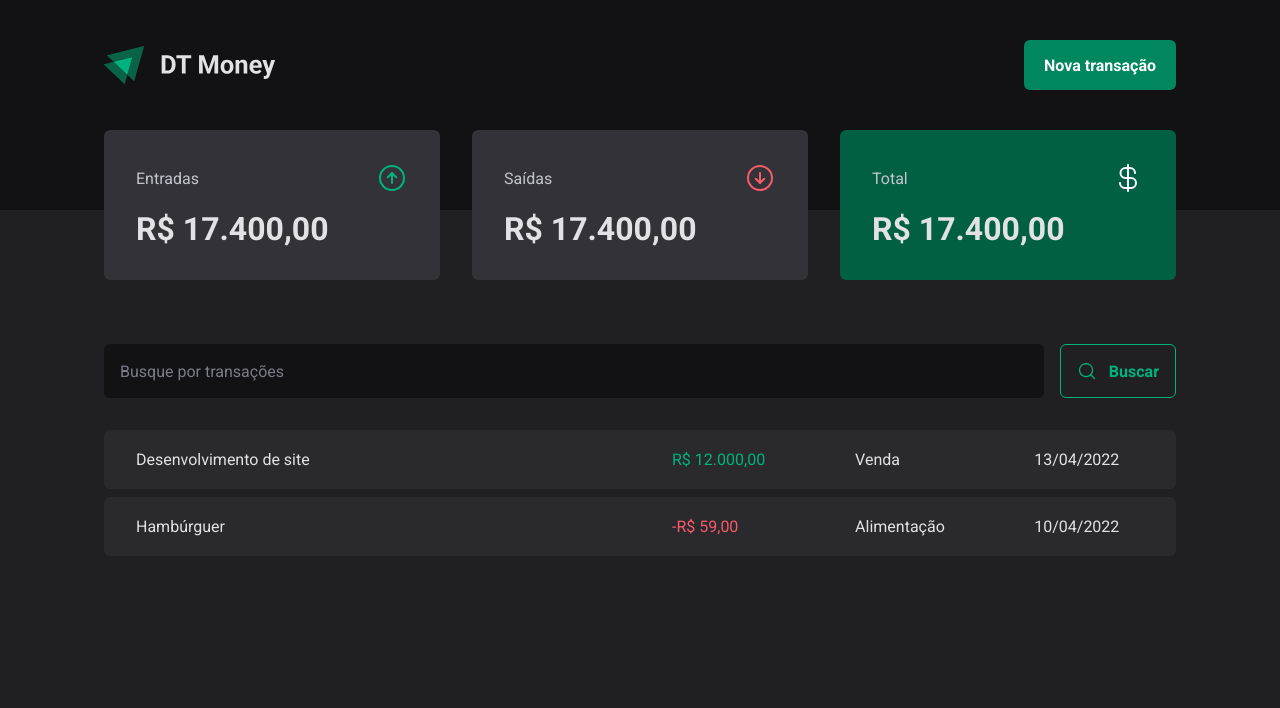
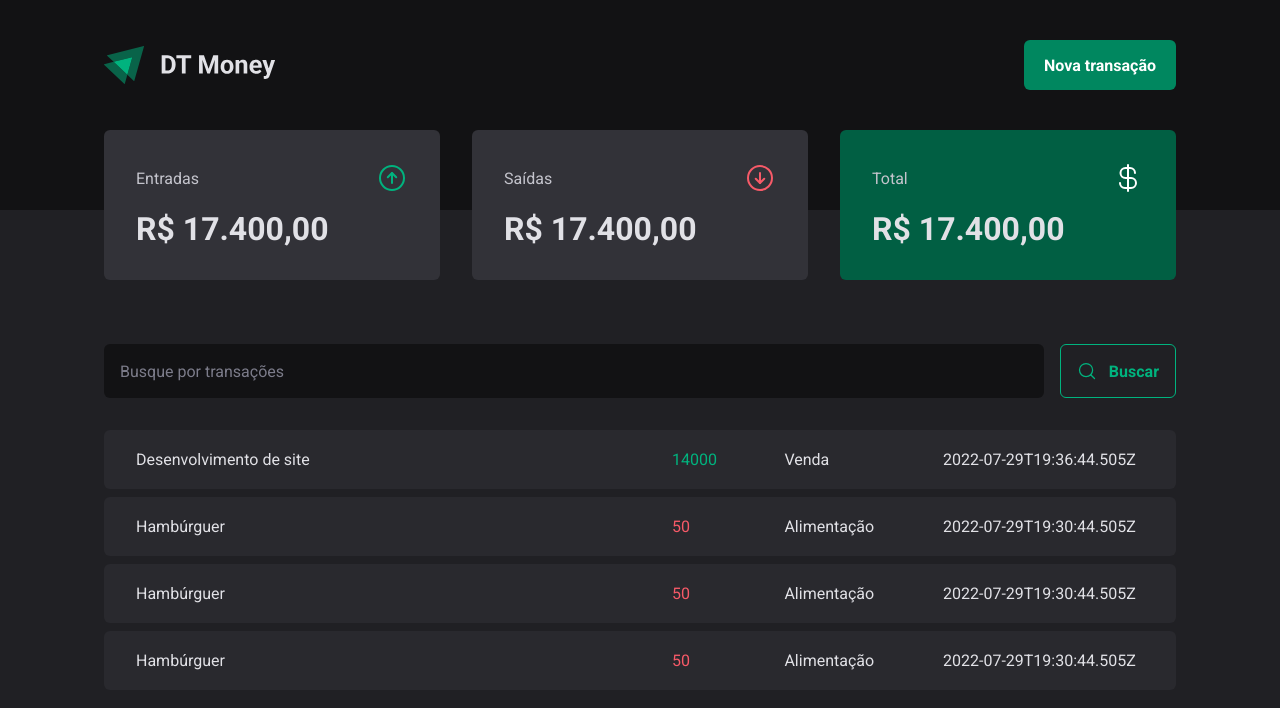
Before and after one commit to ALBENEDITO/RocketSeat_ReactJs_Projeto3, a React (Vite) app: page / in a window 1280 px wide. Shown: the top 708 px of the page. Built offline with nearby package versions, Linux system fonts and the light colour scheme; data requests are answered from the project's data file.

Commit message:
Realizando requisiçãoHT

```diff
--- a/server.json
+++ b/server.json
@@ -15,6 +15,22 @@
         "category": "Alimentação",
         "price": 50,
         "createdAt": "2022-07-29T19:30:44.505Z"
+      },
+      {
+        "id": 3,
+        "description": "Hambúrguer",
+        "type": "outcome",
+        "category": "Alimentação",
+        "price": 50,
+        "createdAt": "2022-07-29T19:30:44.505Z"
+      },
+      {
+        "id": 4,
+        "description": "Hambúrguer",
+        "type": "outcome",
+        "category": "Alimentação",
+        "price": 50,
+        "createdAt": "2022-07-29T19:30:44.505Z"
       }
     ]
   }
--- a/src/pages/Transactions/index.tsx
+++ b/src/pages/Transactions/index.tsx
@@ -1,22 +1,30 @@
-import { useEffect } from "react";
+import { useEffect, useState } from "react";
 import { Header } from "../../components/Header";
 import { Summary } from "../../components/Summary";
 import { SearchForm } from "./components/SearchForm";
 import { PriceHighlight, TransactionsContainer, TransactionsTable } from "./styles";
 
+interface Transaction {
+  id: number;
+  description: string;
+  type: 'income' | 'outcome';
+  price: number;
+  category: string;
+  createdAt: string;
+}
+
 export function Transactions() {
 
-  useEffect(() => {
+  const [transactions, setTransactions] = useState<Transaction[]>([]);
 
   async function loadTransactions() {
     const response = await fetch('http://localhost:3434/transactions')
     const data = await response.json();
-      console.log(data);
+    setTransactions(data);
+  }
 
-
-    }
+  useEffect(() => {
     loadTransactions();
-
   }, [])
 
 
@@ -29,26 +37,20 @@ export function Transactions() {
       <SearchForm />
         <TransactionsTable>
           <tbody>
-            <tr>
-              <td width="50%">Desenvolvimento de site</td>
+          {transactions.map(transaction => {
+              return (
+                <tr key={transaction.id}>
+                  <td width="50%">{transaction.description}</td>
                   <td>
-                <PriceHighlight variant="income">
-                  R$ 12.000,00
+                    <PriceHighlight variant={transaction.type}>
+                      {transaction.price}
                     </PriceHighlight>
                   </td>
-              <td>Venda</td>
-              <td>13/04/2022</td>
+                  <td>{transaction.category}</td>
+                  <td>{transaction.createdAt}</td>
                 </tr>
-            <tr>
-              <td width="50%">Hambúrguer</td>
-              <td>
-                <PriceHighlight variant="outcome">
-                  -R$ 59,00
-                </PriceHighlight>
-              </td>
-              <td>Alimentação</td>
-              <td>10/04/2022</td>
-            </tr>
+              )
+            })}
           </tbody>
         </TransactionsTable>
       </TransactionsContainer>
```
Lines whose indentation alone changed are shown as unchanged.
